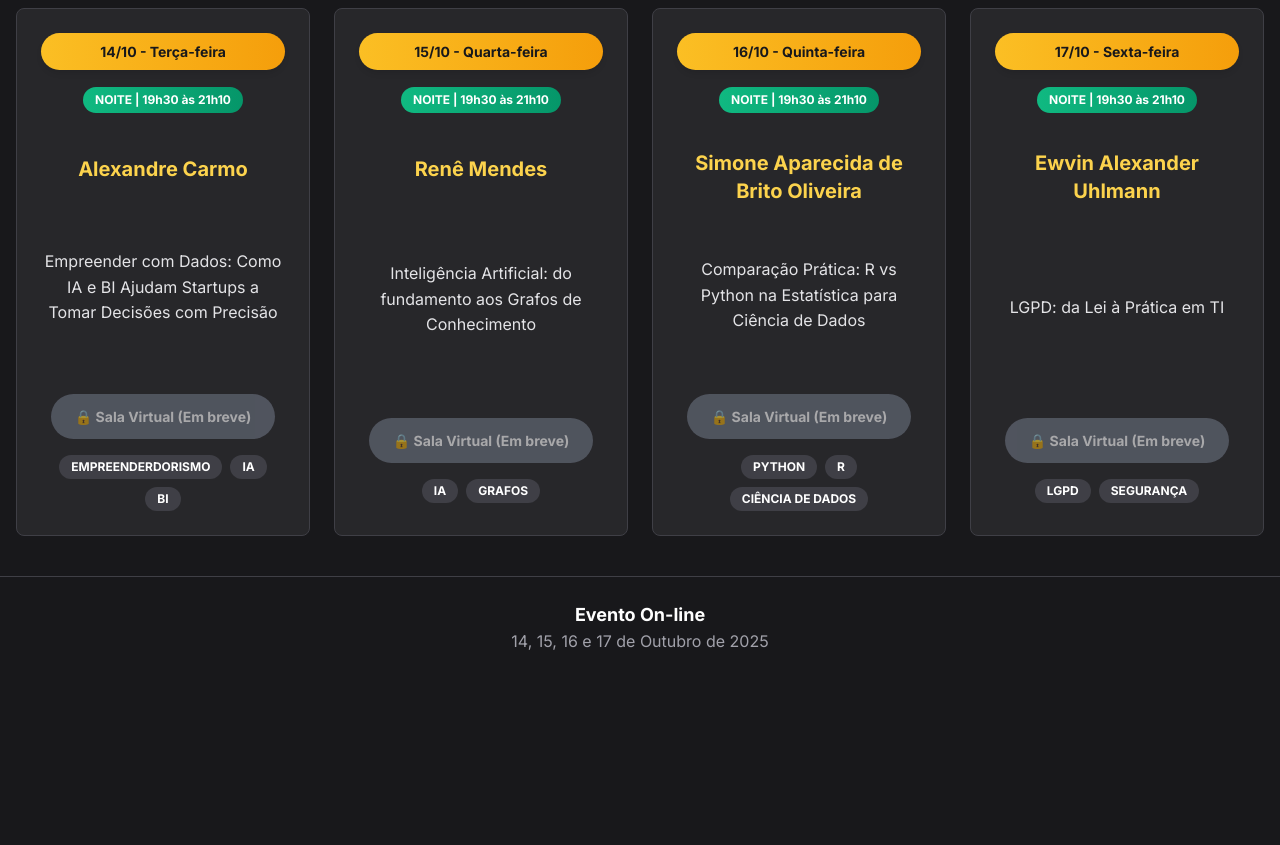
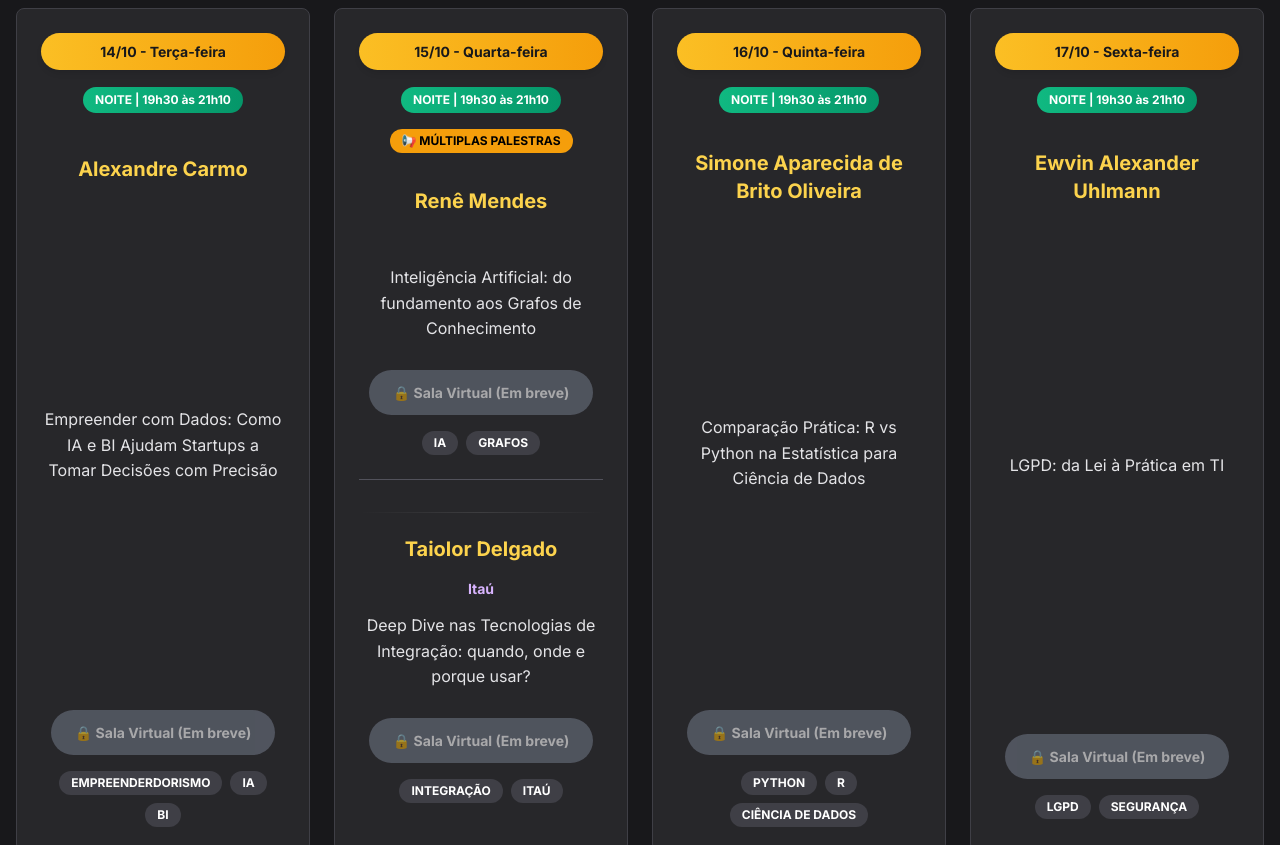
Before and after one commit to guiyti/wica, a plain HTML site: page index.html in a window 1280 px wide. Shown: the part 1140-1985 px from the top of the page. Before the commit the page ends 1817 px from the top, so only its background shows below. Drawn offline with nearby package versions, Linux system fonts and the light colour scheme.

Commit message:
Adiciona suporte a múltiplos eventos na programação, incluindo novos eventos para 15/10. Atualiza o JSON com informações de palestrantes e títulos.

```diff
--- a/index.html
+++ b/index.html
@@ -38,7 +38,7 @@
                 -webkit-background-clip: text;
                 -webkit-text-fill-color: transparent;
                 background-clip: text;
-                text-fill-color: transparent;
+                color: transparent;
             }
             .card {
                 background-color: #27272a;
@@ -187,6 +187,18 @@
                 margin-top: 1rem;
                 min-height: 2rem;
                 align-items: flex-start;
+            }
+
+            .event-block {
+                position: relative;
+            }
+
+            .event-block:not(:first-child):before {
+                content: '';
+                display: block;
+                height: 1px;
+                background: linear-gradient(90deg, transparent, rgba(255,255,255,0.1), transparent);
+                margin: 1rem 0;
             }
 
             /* Modal styles */
@@ -601,6 +613,8 @@
             const isDisabled = status === 'too_early' || status === 'future';
             const toTag = (t) => `<span class="bg-zinc-700 text-white text-xs font-bold px-3 py-1 rounded-full">${t}</span>`;
 
+            // Se não faz parte de múltiplos eventos, cria card normal
+            if (!ev.multipleEvents) {
                 return `
                     <div class="card rounded-lg p-6 event-card">
                         <!-- Header fixo do card -->
@@ -631,6 +645,65 @@
                         </div>
                     </div>
                 `;
+            } else {
+                // Procura outros eventos do mesmo dia e período
+                const sameEvents = eventsData.filter(e =>
+                    e.date === ev.date &&
+                    e.period === ev.period &&
+                    e.multipleEvents === true);
+
+                // Mostra apenas o primeiro card para evitar duplicações
+                if (ev.eventId !== sameEvents[0].eventId) {
+                    return '';
+                }
+
+                // Monta os blocos de conteúdo dos eventos
+                const eventBlocks = sameEvents.map((e, i) => {
+                    const eIndex = eventsData.findIndex(event => event === e);
+                    const eStatus = getRoomStatus(e);
+                    const eButtonText = getButtonText(eStatus);
+                    const eIsDisabled = eStatus === 'too_early' || eStatus === 'future';
+
+                    return `
+                        <div class="event-block ${i > 0 ? 'mt-4 pt-4 border-t border-zinc-600' : ''}">
+                            <h3 class="event-title text-xl font-bold text-amber-300">${e.speaker}</h3>
+                            <div class="event-company">
+                                ${e.company ? `<p class="text-sm text-purple-300 font-semibold">${e.company}</p>` : ''}
+                            </div>
+                            <div class="event-description text-zinc-200">${e.title}</div>
+                            <div class="mt-3">
+                                <button
+                                    onclick="accessVirtualRoom(${eIndex})"
+                                    class="virtual-room-btn ${eIsDisabled ? 'opacity-60' : ''}"
+                                    ${eIsDisabled ? 'disabled' : ''}
+                                >
+                                    ${eButtonText}
+                                </button>
+                                <div class="event-tags mt-2">${(e.tags || []).map(toTag).join('')}</div>
+                            </div>
+                        </div>
+                    `;
+                }).join('');
+
+                // Retorna o card com múltiplos eventos
+                return `
+                    <div class="card rounded-lg p-6 event-card">
+                        <!-- Header fixo do card -->
+                        <div class="card-header">
+                            <div class="date-time-badge">${ev.dateLabel}</div>
+                            <div class="time-badge">${ev.period.toUpperCase()} | ${ev.time}</div>
+                            <div class="bg-amber-500 text-black text-xs font-bold px-3 py-1 rounded-full inline-block mt-2">
+                                📢 MÚLTIPLAS PALESTRAS
+                            </div>
+                        </div>
+
+                        <!-- Conteúdo principal do card -->
+                        <div class="card-content flex-grow">
+                            ${eventBlocks}
+                        </div>
+                    </div>
+                `;
+            }
             }
 
         // Função principal para carregar eventos
--- a/wica-data.json
+++ b/wica-data.json
@@ -53,7 +53,25 @@
       "title": "Inteligência Artificial: do fundamento aos Grafos de Conhecimento",
       "teamsUrl": "https://teams.microsoft.com/l/meetup-join/19%3ameeting_rene_ia_grafos",
       "recordingUrl": "",
-      "tags": ["IA", "GRAFOS"]
+      "tags": ["IA", "GRAFOS"],
+      "multipleEvents": true,
+      "eventId": "15-10-noite-1"
+    },
+    {
+      "date": "2025-10-15",
+      "dateLabel": "15/10 - Quarta-feira",
+      "period": "noite",
+      "time": "19h30 às 21h10",
+      "startTime": "19:30",
+      "endTime": "21:10",
+      "speaker": "Taiolor Delgado",
+      "title": "Deep Dive nas Tecnologias de Integração: quando, onde e porque usar?",
+      "company": "Itaú",
+      "teamsUrl": "https://teams.microsoft.com/l/meetup-join/19%3ameeting_taiolor_integracao",
+      "recordingUrl": "",
+      "tags": ["INTEGRAÇÃO", "ITAÚ"],
+      "multipleEvents": true,
+      "eventId": "15-10-noite-2"
     },
     {
       "date": "2025-10-16",
```
Lines whose indentation alone changed are shown as unchanged.
